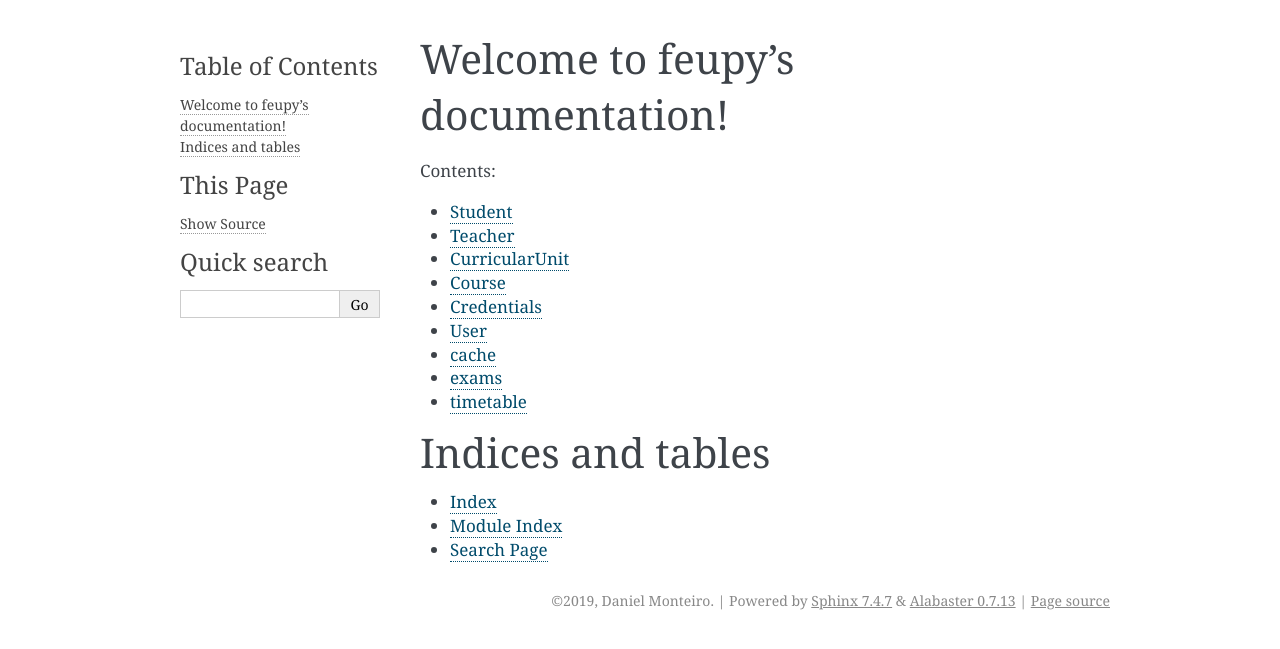
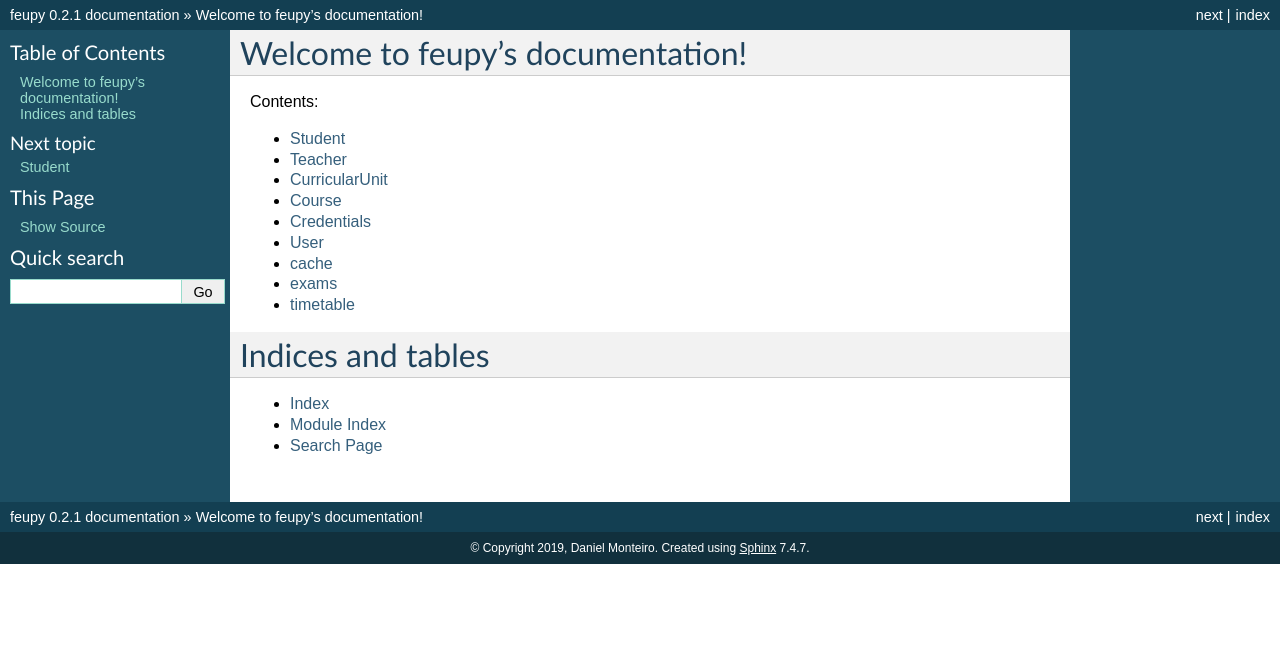
Before and after one commit to dfamonteiro/feupy, a Sphinx documentation site: the page built from docs/source/index.rst, in a window 1280 px wide. Shown: the top 649 px of the page. Built offline with Sphinx 7.4.7, drawn with Linux system fonts in a browser that asks for light colours.

Commit message:
Update conf.py

```diff
--- a/docs/source/conf.py
+++ b/docs/source/conf.py
@@ -48,7 +48,7 @@ exclude_patterns = []
 # The theme to use for HTML and HTML Help pages.  See the documentation for
 # a list of builtin themes.
 #
-html_theme = 'alabaster'
+html_theme = 'default' # 'alabaster'
 
 # Add any paths that contain custom static files (such as style sheets) here,
 # relative to this directory. They are copied after the builtin static files,
```
